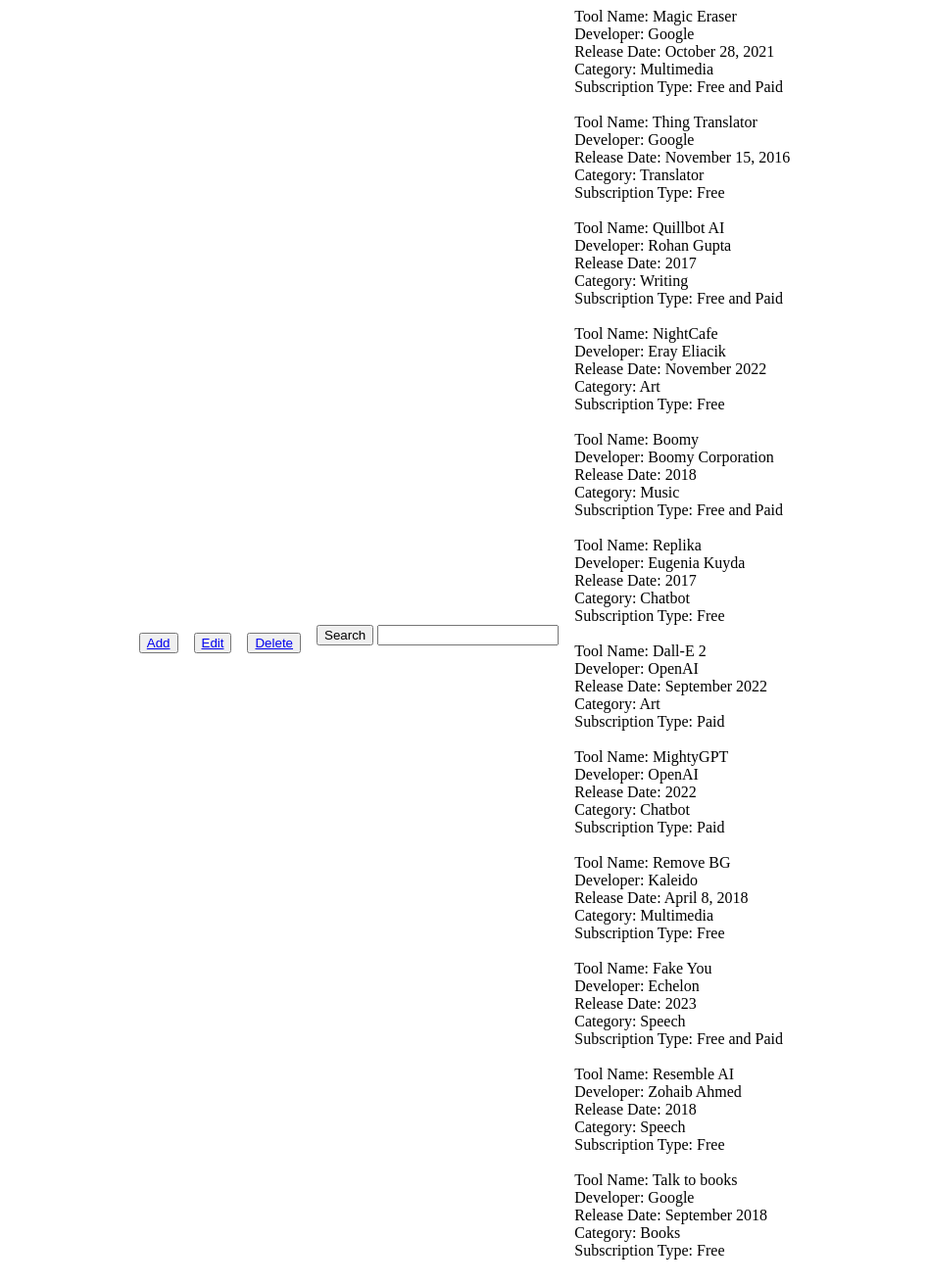
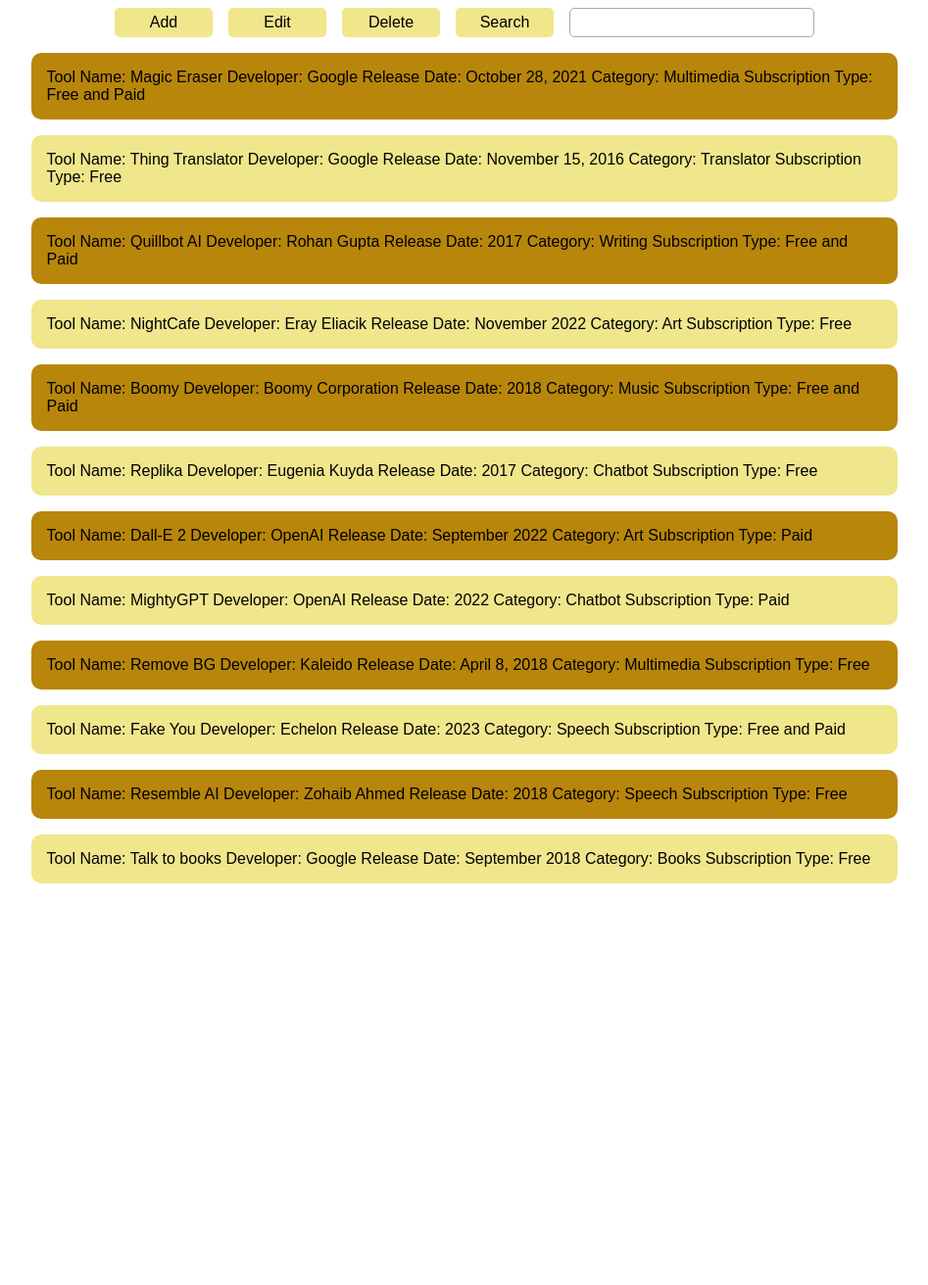
Before and after one commit to alverarevalo/Activities, a PHP site: page / in a window 1280 px wide. Shown: the whole page at 98% size, without its empty margins (166-1113 px from the left). After the commit the page ends 902 px from the top, so only its background shows below. Run offline with PHP 8.4, Linux system fonts and the light colour scheme.

Commit message:
update_3

```diff
--- a/BSIT3FG2G4_Activity3/AITools.xml
+++ b/BSIT3FG2G4_Activity3/AITools.xml
@@ -1,5 +1,4 @@
 <?xml version="1.0" encoding="UTF-8"?>
-<?xml-stylesheet type = "text/css" href = "BSIT3FG2G4.css"?>
 <AIs>
 	<title>Useful AI sites</title>
 	<AI>
--- a/BSIT3FG2G4_Activity3/create.html
+++ b/BSIT3FG2G4_Activity3/create.php
@@ -31,12 +31,9 @@
             <input name="Subscription Type" type="text">
         </div>
 
-
-
-
         <div class="buttons">
             <button name="submit" type="submit">Save</button>
-            <button><a href="index.html">Back</a></button>
+            <button><a href="index.php">Back</a></button>
         </div>
 
     </form>
--- a/BSIT3FG2G4_Activity3/delete.html
+++ b/BSIT3FG2G4_Activity3/delete.php
@@ -18,7 +18,7 @@
             </select>
 
             <div class="buttons">
-                <button><a href="index.html">Back</a></button>
+                <button><a href="index.php">Back</a></button>
                 <button name="delete" type="submit">Delete</button>
             </div>
 
--- a/BSIT3FG2G4_Activity3/index.php
+++ b/BSIT3FG2G4_Activity3/index.php
@@ -9,13 +9,13 @@
     </head>
     <body>
         <div class="container">
-            <button><a href="create.html">Add</a></button>
-            <button><a href="update.html">Edit</a></button>
-            <button><a href="delete.html">Delete</a></button>
-            <form action="">
-                <button type="submit" name="search">Search</button>
+            <div class="buttons">
+                <a href="create.php">Add</a>
+                <a href="update.php">Edit</a>
+                <a href="delete.php">Delete</a>
+                <button type="submit" name="search" id="searchbtn">Search</button>
                 <input id="search" name="search" type="text">
-            </form>
+            </div>
 
         <?php
             $xml = new domdocument("1.0");
@@ -31,12 +31,19 @@
             $category = $AI->getElementsByTagName("Category")->item(0)->nodeValue;
             $subscriptionType = $AI->getElementsByTagName("SubscriptionType")->item(0)->nodeValue;
 
-            echo "Tool Name: $toolName<br>";
-            echo "Developer: $developer<br>";
-            echo "Release Date: $releaseDate<br>";
-            echo "Category: $category<br>";
-            echo "Subscription Type: $subscriptionType<br><br>";
+
+            echo '
+                <div class="row">
+                    Tool Name: ' . $toolName . '
+                    Developer: ' . $developer . '
+                    Release Date: ' . $releaseDate . '
+                    Category: ' . $category . '
+                    Subscription Type: ' . $subscriptionType . '
+                </div>
+            ';
             }
+
+
         ?>
         </div>
     </body>
--- a/BSIT3FG2G4_Activity3/style.css
+++ b/BSIT3FG2G4_Activity3/style.css
@@ -1,12 +1,51 @@
 * {
+    font-family:Arial, Helvetica, sans-serif;
     box-sizing: border-box;
+    font-size: 12pt;
 }
 
 .container {
     display: flex;
+    justify-content: center;
+    align-items: center;
+    flex-direction: column;
+    gap: 1rem;
+}
+
+.buttons {
+    display: flex;
+    gap: 1rem;
+    align-items: center;
+    justify-content: center ;
+}
+
+button {
+    background: khaki;
+    border: none;
+    height: 30px;
+    width: 100px;
+    border-radius: 5px;
+    cursor: pointer;
+}
+
+#search, input[type="text"], select {
+    width: 250px;
+    height: 30px;
+    border-radius: 5px;
+    border: solid 1px darkgrey;
+}
+
+a {
+    display: flex;
+    background: khaki;
+    border: none;
+    height: 30px;
+    width: 100px;
+    border-radius: 5px;
+    text-decoration: none;
+    color: black;
     align-items: center;
     justify-content: center;
-    gap: 1rem;
 }
 
 .create, .delete {
@@ -16,7 +55,13 @@
     flex-direction: column;
 }
 
-.buttons {
-    display: flex;
-    gap: 1rem;
+.row {
+    padding: 1rem;
+    border-radius: 10px;
+    width: 70%;
+    background-color: khaki;
 }
+
+.row:nth-of-type(even) {
+    background-color: darkgoldenrod;
+}
--- a/BSIT3FG2G4_Activity3/update.html
+++ b/BSIT3FG2G4_Activity3/update.php
@@ -38,7 +38,7 @@
 
             <div class="buttons">
                 <button name="submit" type="submit">Update</button>
-                <button><a href="index.html">Back</a></button>
+                <button><a href="index.php">Back</a></button>
             </div>
 
         </form>
```
Also changed, not shown: BSIT3FG2G4_Activity3/BSIT3FG2G4.css (added, +69 -0 lines).
